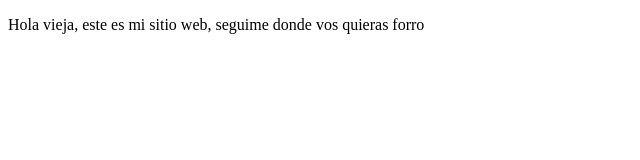
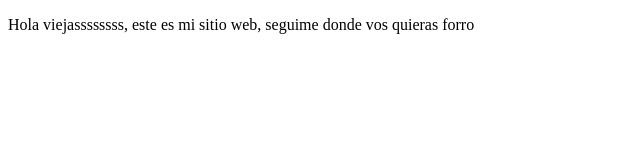
Before and after one commit to theaterofwish/proyectoDemoCursoPrework, a plain HTML site: page index.html in a window 1280 px wide. Shown: the whole page, without its empty margins (0-640 px from the left). Drawn offline with Linux system fonts and the light colour scheme.

Commit message:
cambios agregamos sitio

```diff
--- a/index.html
+++ b/index.html
@@ -9,7 +9,7 @@
 <body>
     <p>
 
-        Hola vieja, este es mi sitio web, seguime donde vos quieras forro
+        Hola viejassssssss, este es mi sitio web, seguime donde vos quieras forro
     </p>
 </body>
 </html>
```
